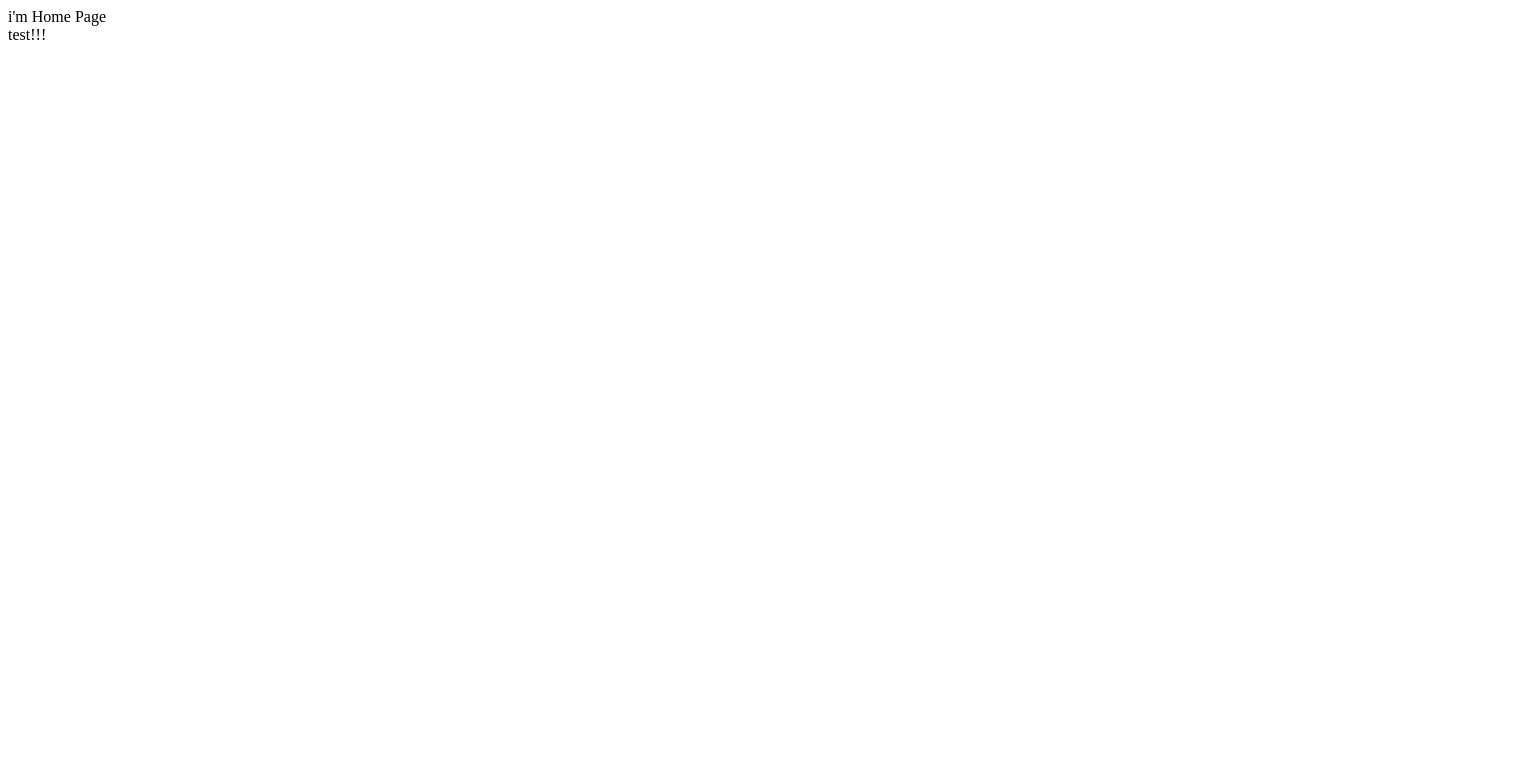
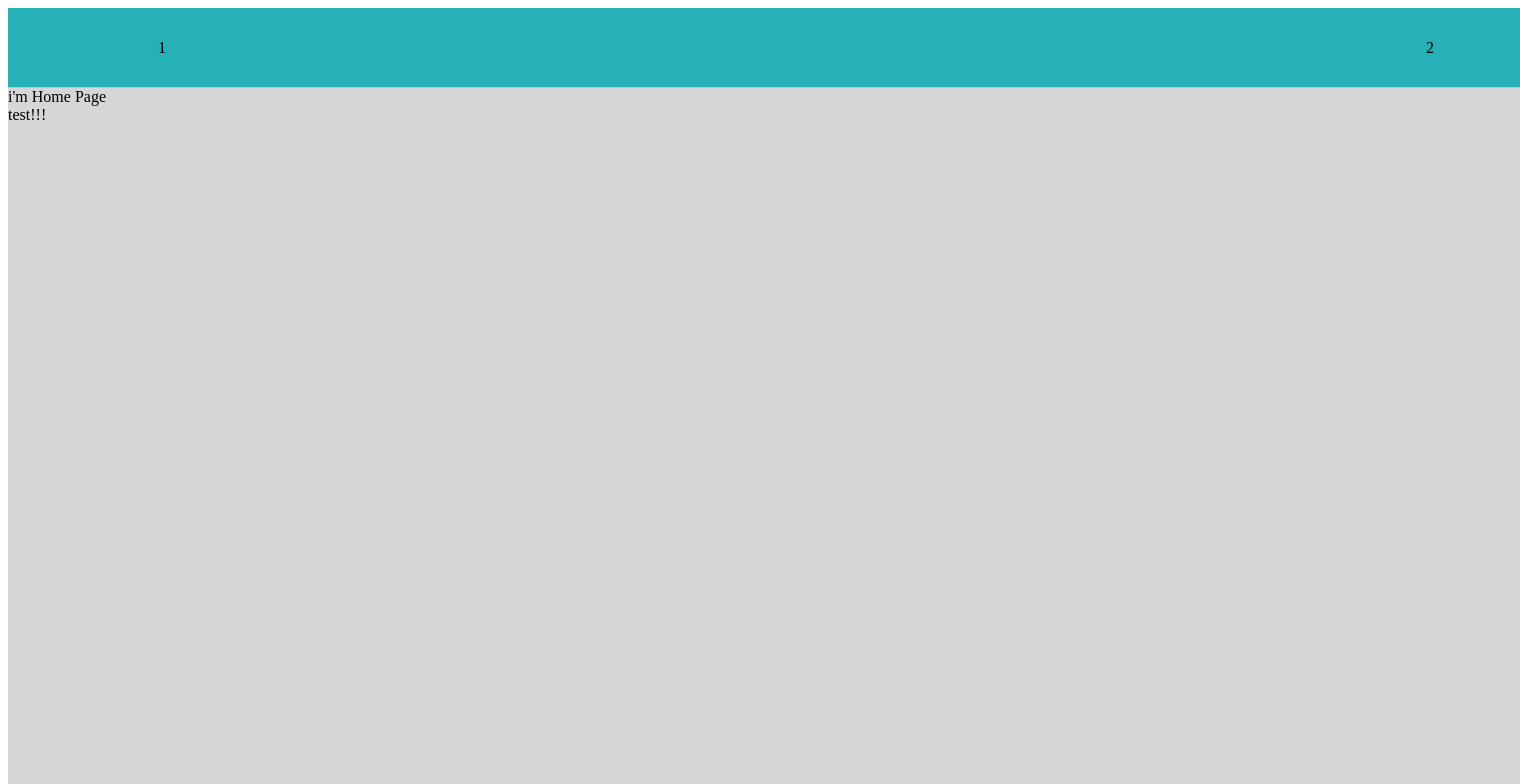
Before and after one commit to modern-agile-team/3term-mini-front, a React (Create React App) app in the folder moae-time/: page / in a window 1280 px wide. Shown: the top 784 px of the page, 1520 px wide, since content can reach past the window. Built offline with nearby package versions, Linux system fonts and the light colour scheme.

Commit message:
Add(hangyeol/Layout-header):create-layout-header #16

```diff
--- a/moae-time/package.json
+++ b/moae-time/package.json
@@ -10,6 +10,7 @@
     "react-dom": "^17.0.2",
     "react-router-dom": "^6.2.1",
     "react-scripts": "5.0.0",
+    "styled-components": "^5.3.3",
     "web-vitals": "^2.1.4"
   },
   "scripts": {
--- a/moae-time/src/App.js
+++ b/moae-time/src/App.js
@@ -1,15 +1,18 @@
-import React from 'react';
-import { HomePage, BoardPage } from './pages';
-import { Routes, Route } from 'react-router-dom';
+import React from "react";
+import { HomePage, BoardPage } from "./pages";
+import { Routes, Route } from "react-router-dom";
+import DummyHeader from "./style/layout/DummyHeader";
 
 function App() {
   return (
     <Routes>
-      <Route path="/" element={<HomePage />} />
-      <Route
+      <Route path="/" element={<DummyHeader main={<HomePage />} />} />
+      <Route path="/board" element={<DummyHeader main={<BoardPage />} />} />
+      {/* <Route path="/" element={<HomePage />} /> */}
+      {/* <Route
         path="/board"
         element={<BoardPage />}
-      />
+      /> */}
     </Routes>
   );
 }
--- /dev/null
+++ b/moae-time/src/style/layout/DummyHeader.jsx
@@ -0,0 +1,41 @@
+import React from "react";
+import { Route } from "react-router-dom";
+import styled from "styled-components";
+
+const WholeWrapper = styled.div`
+  box-sizing: border-box;
+  margin: 0;
+  padding: 0;
+  width: 1512px;
+  height: 982px;
+  background-color: #d6d6d6;
+`;
+
+const HeaderBox = styled.div`
+  box-sizing: border-box;
+  margin: 0;
+  padding: 0 86px 0 150px;
+  width: 1512px;
+  height: 80px;
+  border-bottom: 0.5px solid #c4c4c4;
+  background: #28b0b8;
+
+  display: flex;
+  justify-content: space-between;
+  align-items: center;
+`;
+
+function DummyHeader(props) {
+  const { main } = props;
+  return (
+    <WholeWrapper>
+      <HeaderBox>
+        <div>1</div>
+        <div>2</div>
+      </HeaderBox>
+      {main}
+    </WholeWrapper>
+  );
+}
+
+export default DummyHeader;
```
Also changed, not shown: 1 other file (tests, documents, lock files or other folders).
